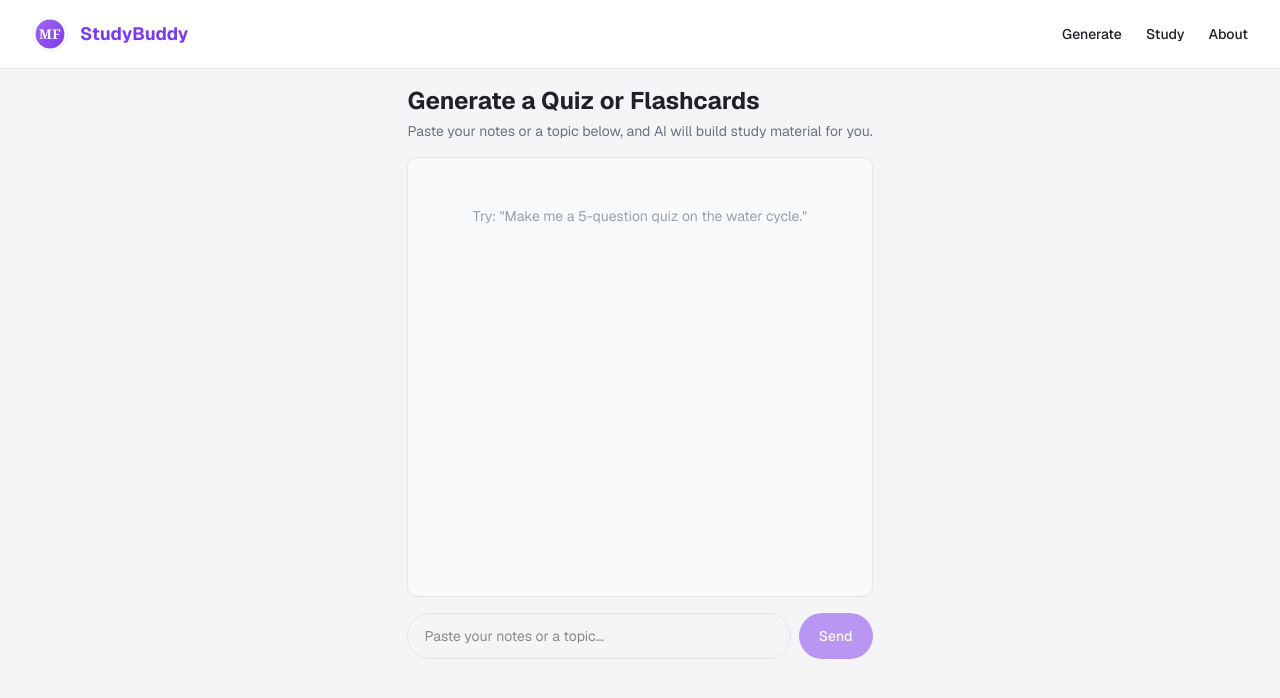
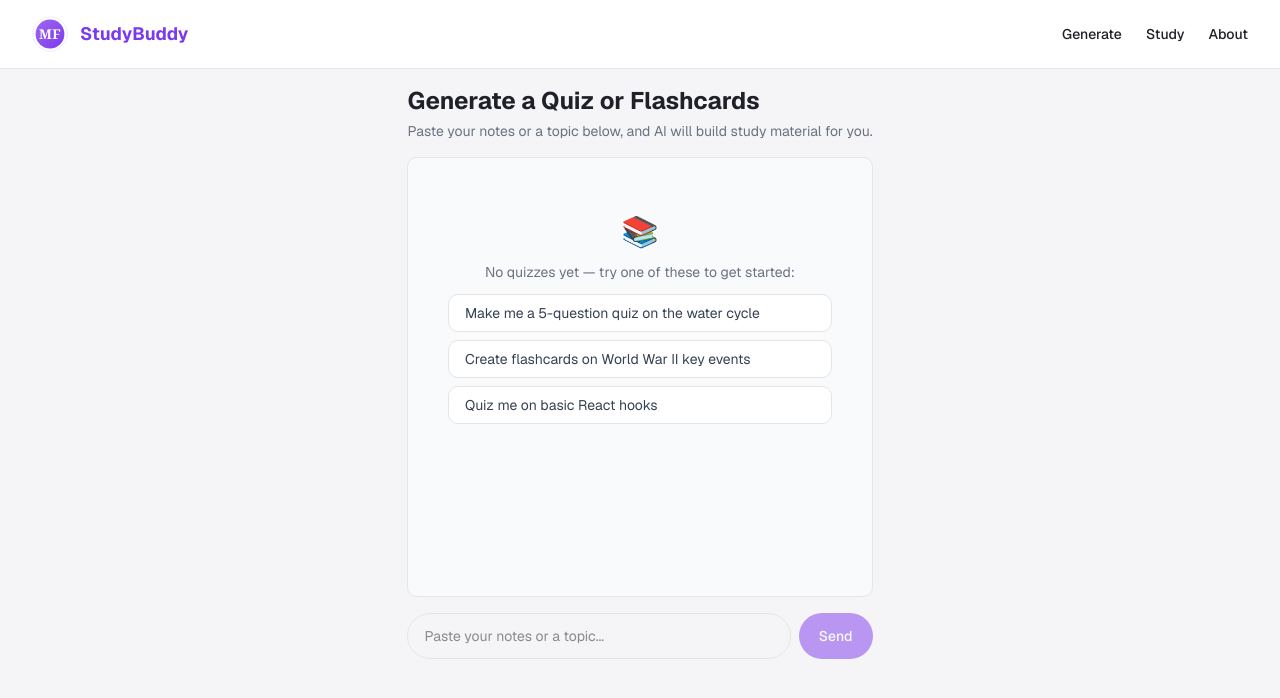
Before and after one commit to tahir786408/study_buddy, a Next.js app: page /generate in a window 1280 px wide. Shown: the top 698 px of the page. Built offline with nearby package versions, Linux system fonts and the light colour scheme.

Commit message:
Add error boundary, retry, skeleton, and empty states (FE-08)

```diff
--- a/app/api/chat/route.ts
+++ b/app/api/chat/route.ts
@@ -40,10 +40,13 @@ const checkAnswer = tool({
     return { isCorrect, score, feedback };
   },
 });
+
 export async function POST(req: Request) {
+
+
   const { messages } = await req.json();
 
-    const result = streamText({
+  const result = streamText({
     model: openrouter(MODEL),
     system: SYSTEM_PROMPT,
     messages: await convertToModelMessages(messages),
--- /dev/null
+++ b/app/generate/error.tsx
@@ -0,0 +1,25 @@
+"use client";
+
+export default function Error({
+  error,
+  reset,
+}: {
+  error: Error & { digest?: string };
+  reset: () => void;
+}) {
+  return (
+    <main className="min-h-screen flex flex-col items-center justify-center max-w-md mx-auto p-6 text-center">
+      <div className="text-4xl mb-3">⚠️</div>
+      <h2 className="text-lg font-bold mb-2">Something went wrong</h2>
+      <p className="text-sm text-gray-500 mb-6">
+        The quiz generator hit an unexpected error. This has been logged — try again.
+      </p>
+      <button
+        onClick={reset}
+        className="px-5 py-3 rounded-full bg-primary text-white text-sm font-medium"
+      >
+        Try again
+      </button>
+    </main>
+  );
+}
--- a/app/generate/page.tsx
+++ b/app/generate/page.tsx
@@ -48,11 +48,52 @@ function ToolError() {
   );
 }
 
+// skeleton shown while the assistant message is streaming in
+function MessageSkeleton() {
+  return (
+    <div className="self-start max-w-[85%] px-4 py-3 rounded-2xl bg-white border animate-pulse w-64">
+      <div className="h-3 bg-gray-200 rounded w-full mb-2" />
+      <div className="h-3 bg-gray-200 rounded w-5/6 mb-2" />
+      <div className="h-3 bg-gray-200 rounded w-2/3" />
+    </div>
+  );
+}
+
+// designed empty state — onboarding, not apology
+function EmptyState({ onExampleClick }: { onExampleClick: (text: string) => void }) {
+  const examples = [
+    "Make me a 5-question quiz on the water cycle",
+    "Create flashcards on World War II key events",
+    "Quiz me on basic React hooks",
+  ];
+
+  return (
+    <div className="flex flex-col items-center justify-center text-center py-10 gap-3">
+      <div className="text-3xl">📚</div>
+      <p className="text-gray-500 text-sm">
+        No quizzes yet — try one of these to get started:
+      </p>
+      <div className="flex flex-col gap-2 w-full max-w-sm">
+        {examples.map((ex) => (
+          <button
+            key={ex}
+            onClick={() => onExampleClick(ex)}
+            className="text-sm text-left px-4 py-2 rounded-lg border bg-white hover:bg-gray-50 text-gray-700"
+          >
+            {ex}
+          </button>
+        ))}
+      </div>
+    </div>
+  );
+}
+
 export default function GeneratePage() {
   const [input, setInput] = useState("");
-  const { messages, sendMessage, status } = useChat();
+  const { messages, sendMessage, status, error, regenerate } = useChat();
 
   const isLoading = status === "submitted" || status === "streaming";
+  const hasError = status === "error";
 
   function handleSubmit(e: React.FormEvent) {
     e.preventDefault();
@@ -61,18 +102,21 @@ export default function GeneratePage() {
     setInput("");
   }
 
+  function handleExampleClick(text: string) {
+    if (isLoading) return;
+    sendMessage({ text });
+  }
+
   return (
-    <main className="min-h-screen flex flex-col max-w-2xl mx-auto p-4">
+    <main className="min-h-[100dvh] flex flex-col max-w-2xl mx-auto p-4">
       <h1 className="text-2xl font-bold mb-1">Generate a Quiz or Flashcards</h1>
       <p className="text-gray-500 text-sm mb-4">
         Paste your notes or a topic below, and AI will build study material for you.
       </p>
 
       <div className="flex-1 overflow-y-auto flex flex-col gap-3 mb-4 min-h-[300px] max-h-[55vh] border rounded-lg p-4 bg-gray-50">
-        {messages.length === 0 && (
-          <p className="text-gray-400 text-sm text-center mt-8">
-            Try: &quot;Make me a 5-question quiz on the water cycle.&quot;
-          </p>
+        {messages.length === 0 && !isLoading && (
+          <EmptyState onExampleClick={handleExampleClick} />
         )}
 
         {messages.map((message) => (
@@ -85,12 +129,10 @@ export default function GeneratePage() {
             }`}
           >
             {message.parts.map((part, i) => {
-              // plain text
               if (part.type === "text") {
                 return <span key={i}>{part.text}</span>;
               }
 
-              // our checkAnswer tool — render each lifecycle state distinctly
               if (part.type === "tool-checkAnswer") {
                 if (part.state === "input-streaming") {
                   return <ToolStatus key={i} label="Reading the answer..." />;
@@ -115,6 +157,28 @@ export default function GeneratePage() {
             })}
           </div>
         ))}
+
+        {/* skeleton while waiting for the assistant's first token */}
+        {status === "submitted" && <MessageSkeleton />}
+
+        {/* designed error state with retry — only retries the failed message */}
+        {hasError && (
+          <div className="self-start max-w-[85%] rounded-xl border-2 border-red-400 bg-red-50 p-4 text-sm">
+            <p className="text-red-600 mb-2">
+              {error?.message?.includes("429") || error?.message?.toLowerCase().includes("rate")
+                ? "Too many requests right now — please wait a moment."
+                : "Something interrupted the response. Your message wasn't lost."}
+            </p>
+            <button
+              type="button"
+              disabled={isLoading}
+              onClick={() => regenerate()}
+              className="px-4 py-2 rounded-full bg-red-500 text-white text-xs font-medium disabled:opacity-50"
+            >
+              {isLoading ? "Retrying..." : "Retry"}
+            </button>
+          </div>
+        )}
       </div>
 
       <form onSubmit={handleSubmit} className="flex gap-2">
@@ -123,12 +187,13 @@ export default function GeneratePage() {
           onChange={(e) => setInput(e.target.value)}
           placeholder="Paste your notes or a topic..."
           disabled={isLoading}
-          className="flex-1 border rounded-full px-4 py-3 text-sm outline-none focus:border-primary disabled:opacity-60"
+          inputMode="text"
+          className="flex-1 border rounded-full px-4 py-3 text-base sm:text-sm outline-none focus:border-primary disabled:opacity-60"
         />
         <button
           type="submit"
           disabled={!input.trim() || isLoading}
-          className="px-5 py-3 rounded-full bg-primary text-white text-sm font-medium disabled:opacity-50"
+          className="px-5 py-3 rounded-full bg-primary text-white text-sm font-medium disabled:opacity-50 shrink-0"
         >
           {isLoading ? "Sending..." : "Send"}
         </button>
```
